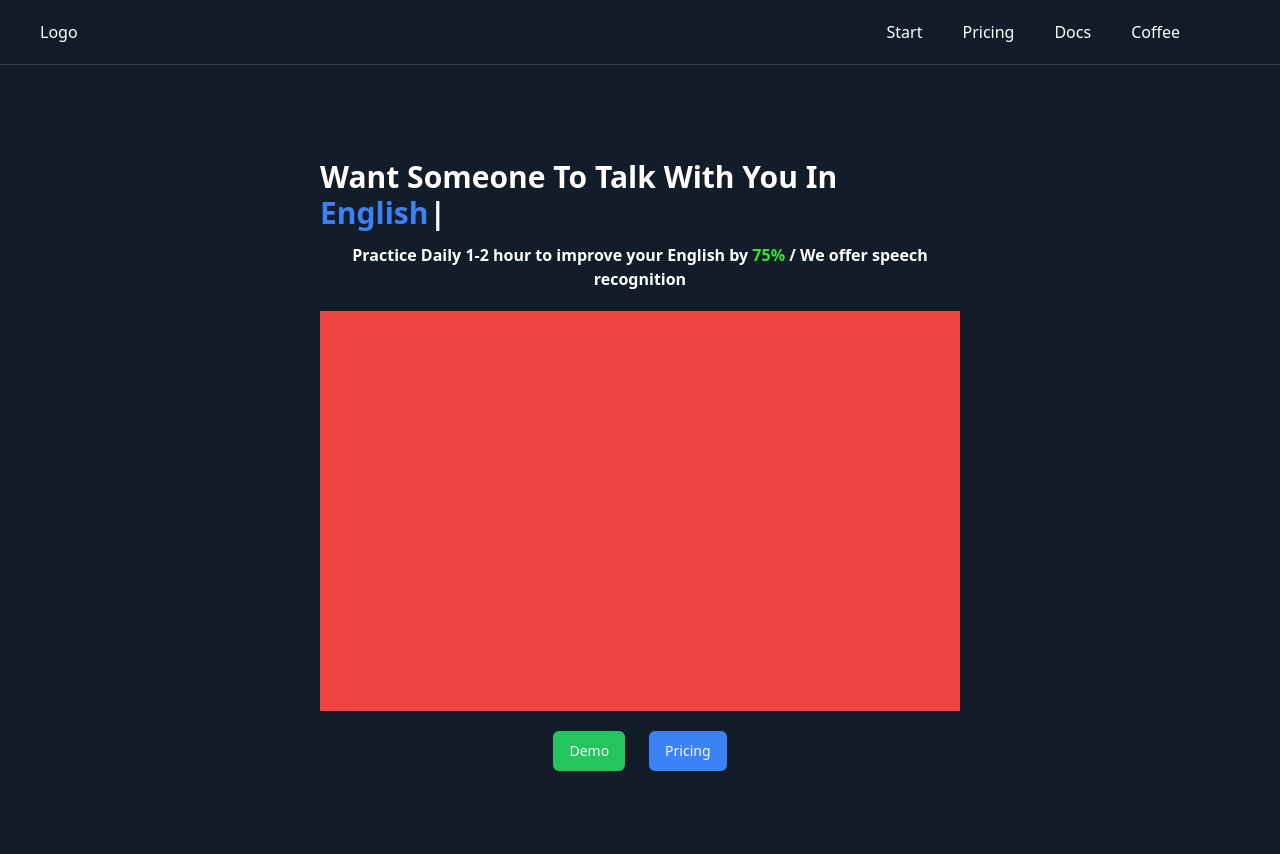
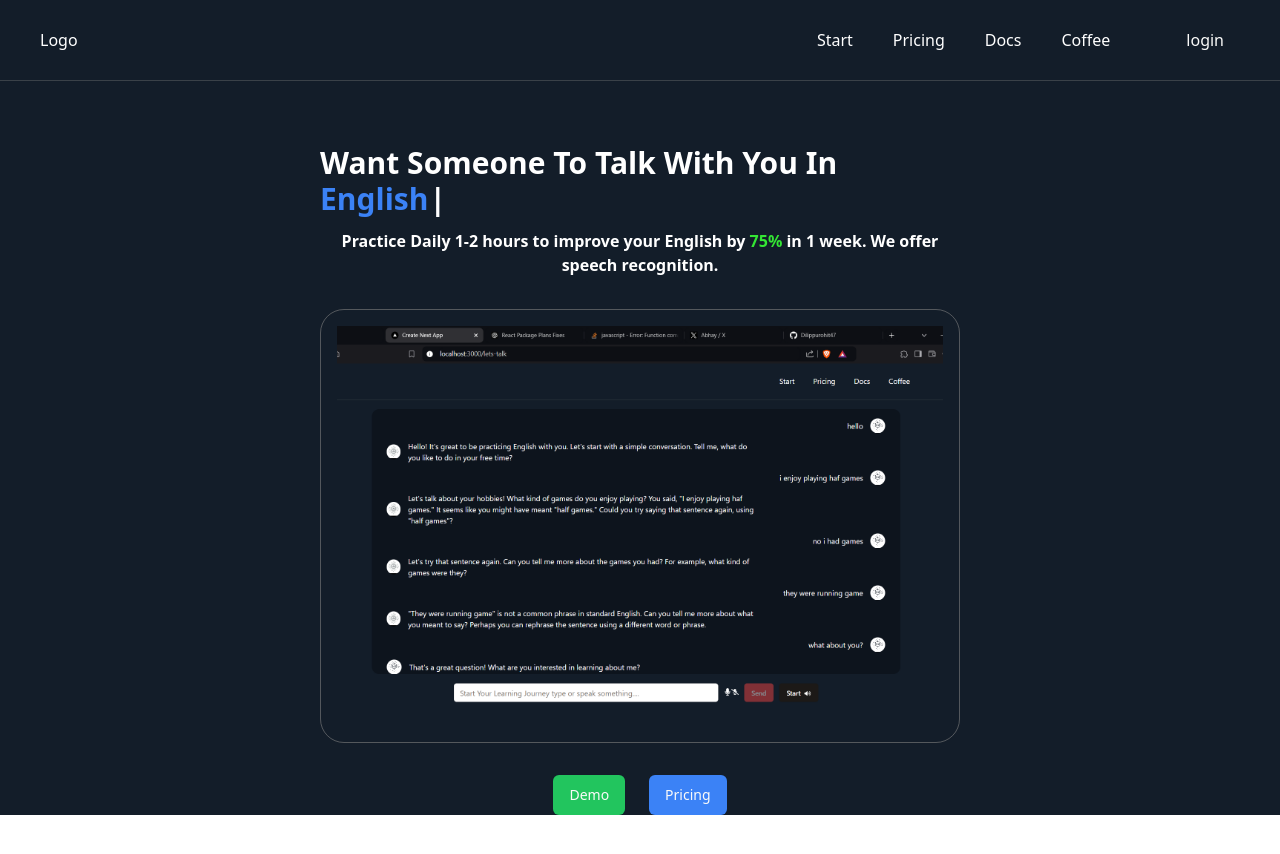
Before and after one commit to Dilippurohit47/Ai-Based-English-learning-App, a Next.js app: page / in a window 1280 px wide. Shown: the top 854 px of the page. After the commit the page ends 815 px from the top, so only its background shows below. Built offline with nearby package versions, Linux system fonts and the light colour scheme; no server answers.

Commit message:
landing page

```diff
--- a/src/app/buy-me-coffee/page.tsx
+++ b/src/app/buy-me-coffee/page.tsx
@@ -2,7 +2,7 @@ import React from "react";
 
 const page = () => {
   return (
-    <div className="flex items-center h-screen text-2xl text-gray-600 justify-center">
+    <div className="flex items-center h-[90vh]   text-2xl text-gray-600 justify-center">
       Oops Iam a Tea person.
     </div>
   );
--- /dev/null
+++ b/src/app/demo/page.tsx
@@ -0,0 +1,11 @@
+import React from 'react'
+
+const page = () => {
+  return (
+    <div>
+      Demo
+    </div>
+  )
+}
+
+export default page
--- a/src/app/home/page.tsx
+++ b/src/app/home/page.tsx
@@ -1,45 +1,38 @@
 import { Button } from "@/components/ui/button";
-import React, { useEffect, useRef } from "react";
-import Typewriter from "typewriter-effect/dist/core";
+import TypeWriter from "../../components/my-components/TypeWriter";
 import "../globals.css";
+
+import ss from "./s.png";
+import Image from "next/image";
+import Link from "next/link";
+import { useUser } from "@clerk/nextjs";
+
 const LandingPage = () => {
-  const typewriterContainerRef = useRef<HTMLDivElement | null>(null);
-  useEffect(() => {
-    if (typewriterContainerRef.current) {
-      const typewriter = new Typewriter(typewriterContainerRef.current, {
-        autoStart: true,
-        delay: 75,
-        loop: true,
-      });
-      typewriter
-        .typeString(
-          "Want someone to talk with you in <span style='color: #3B82F6;'>English</span>."
-        )
-        .pauseFor(1500)
-        .deleteAll()
-        .typeString("Don't <span style='color: red;'>worry</span>, we are here to help!")
-        .pauseFor(1500)
-        .start();
-    }
-  }, []);
+
+  const {isSignedIn} = useUser()
 
   return (
-    <div className="h-screen bg-[#131D29] flex flex-col gap-5 items-center justify-center">
-      <div className="flex items-start w-[50vw] flex-col gap-3 ">
-        <p
-          className="text-white  font-bold text-3xl  capitalize"
-          ref={typewriterContainerRef}
-          dangerouslySetInnerHTML={{ __html: "" }}
-        ></p>
-        <p className="text-[#ffffff] font-bold text-center ">
-          Practice Daily 1-2 hour to improve your English by{" "}
-          <span className="text-[#34e634]">75%</span> /  We offer speech recognition
-        </p>
+    <div className=" bg-[#131D29] flex flex-col gap-8 items-center justify-center">
+      <TypeWriter />
+      <div className=" h-2/4 w-2/4  p-4 border rounded-3xl  border-[#80808098] ">
+        <Image
+          src={ss}
+          alt="Image"
+          className="w-[50vw] h-[50vh] object-cover  "
+        />
       </div>
-      <div className="bg-red-500 h-2/4 w-2/4"></div>
       <div className="flex gap-6">
-        <Button className="bg-green-500 hover:scale-110 transition-all ease-in-out duration-300">Demo</Button>
-        <Button className="bg-blue-500  hover:scale-110 transition-all ease-in-out duration-300">Pricing</Button>
+        <Link href={`${isSignedIn ? "/demo" : "/sign-in?redirect=demo"}`}>
+          <Button className="bg-green-500 hover:scale-110 transition-all ease-in-out duration-300">
+            Demo
+          </Button>
+        </Link>
+      <Link href={"/pricing"}>
+      <Button className="bg-blue-500  hover:scale-110 transition-all ease-in-out duration-300">
+          Pricing
+        </Button>
+      </Link>
+
       </div>
     </div>
   );
--- a/src/app/lets-talk/page.tsx
+++ b/src/app/lets-talk/page.tsx
@@ -1,4 +1,4 @@
-"use client"
+"use client";
 import { GoogleGenerativeAI } from "@google/generative-ai";
 import React, { useEffect, useState } from "react";
 
@@ -43,7 +43,7 @@ const page = () => {
   }, [prompt]);
 
   return (
-    <div className="bg-[#131D29]  pb-8  h-[90vh] flex text-white flex-col gap-5 items-center ">
+    <div className="bg-[#131D29]  pb-8  h-[91vh] flex text-white flex-col gap-5 items-center ">
       <Chat chat={chat} />
       <ChatInput
         input={input!}
--- a/src/app/page.tsx
+++ b/src/app/page.tsx
@@ -3,7 +3,7 @@ import 'regenerator-runtime/runtime';
 import LandingPage from "../app/home/page"
 
 export default function Home() {
-  return <div className=" " >
+  return <div className=" bg-[#131D29] h-[90.5vh] py-16" >
 <LandingPage />
   </div>;
 }
--- a/src/app/sign-in/[[...sign-in]]/page.tsx
+++ b/src/app/sign-in/[[...sign-in]]/page.tsx
@@ -1,9 +1,29 @@
-import { SignIn } from "@clerk/nextjs";
+"use client";
+import { SignIn, useUser } from "@clerk/nextjs";
+import { useRouter, useSearchParams } from "next/navigation";
+import { useEffect } from "react";
 
 export default function Page() {
+  const searchparams = useSearchParams();
+  const redirectUrl = searchparams.get("redirect"); // Get the redirect URL
+  const { isSignedIn } = useUser(); // Get signed-in status
+  const router = useRouter(); // Router instance
+
+  // Redirect the user if already signed in
+  useEffect(() => {
+    if (isSignedIn) {
+      console.log("User is already signed in, redirecting...");
+      if (redirectUrl) {
+        router.push(`/${redirectUrl}`);
+      } else {
+        router.push("/"); // Default fallback
+      }
+    }
+  }, [isSignedIn, redirectUrl, router]);
+
   return (
-    <div className="flex   h-screen justify-center  items-center">
-      <SignIn />
+    <div className="flex h-screen justify-center items-center">
+ <SignIn fallbackRedirectUrl={`${redirectUrl ? `/${redirectUrl}` : "/"}`} signUpFallbackRedirectUrl="/" />
     </div>
   );
 }
--- /dev/null
+++ b/src/components/my-components/TypeWriter.jsx
@@ -0,0 +1,44 @@
+"use client";
+import React, { useEffect, useRef } from "react";
+import Typewriter from "typewriter-effect/dist/core";
+
+const TypeWriter = () => {
+  const typewriterContainerRef = useRef();
+
+  useEffect(() => {
+    if (typewriterContainerRef.current) {
+      const typewriter = new Typewriter(typewriterContainerRef.current, {
+        autoStart: true,
+        delay: 75,
+        loop: true,
+      });
+      typewriter
+        .typeString(
+          "Want someone to talk with you in <span style='color: #3B82F6;'>English</span>."
+        )
+        .pauseFor(1500)
+        .deleteAll()
+        .typeString(
+          "Dont <span style='color: red;'>worry</span>, we are here to help!"
+        )
+        .pauseFor(1500)
+        .start();
+    }
+  }, []);
+
+  return (
+    <div className="flex items-start w-[50vw] flex-col gap-3">
+      <p
+        className="text-white font-bold text-3xl capitalize"
+        ref={typewriterContainerRef}
+      />
+      <p className="text-[#ffffff] font-bold text-center">
+        Practice Daily 1-2 hours to improve your English by{" "}
+        <span className="text-[#34e634]">75%</span> in 1 week. We offer speech
+        recognition.
+      </p>
+    </div>
+  );
+};
+
+export default TypeWriter;
--- a/src/components/my-components/header.tsx
+++ b/src/components/my-components/header.tsx
@@ -1,8 +1,9 @@
+"use client"
 import Link from "next/link";
 import React from "react";
 import { Button } from "../ui/button";
 import { Menu } from "lucide-react";
-import { UserButton, useUser } from "@clerk/nextjs";
+import { useAuth, UserButton, useUser } from "@clerk/nextjs";
 import { UserProfile } from "@clerk/nextjs";
 
 
@@ -31,12 +32,13 @@ const Links: LinkItem[] = [
 ];
 
 const Header = () => {
-  // const { isLoaded, isSignedIn, user } = useUser();
-const isSignedIn = true
+  const { isLoaded, isSignedIn, user } = useUser();
   return (
     <nav className="bg-[#131D29] text-white px-4 py-4 md:px-10 md:py-5 flex items-center justify-between border-b border-b-[#8080805c]">
-      <div>Logo</div>
+    <Link href={"/"}>
+    <div>Logo</div>
 
+    </Link>
       <div className="md:hidden">
         <Menu />
       </div>
```
Also changed, not shown: src/app/home/s.png (added).
